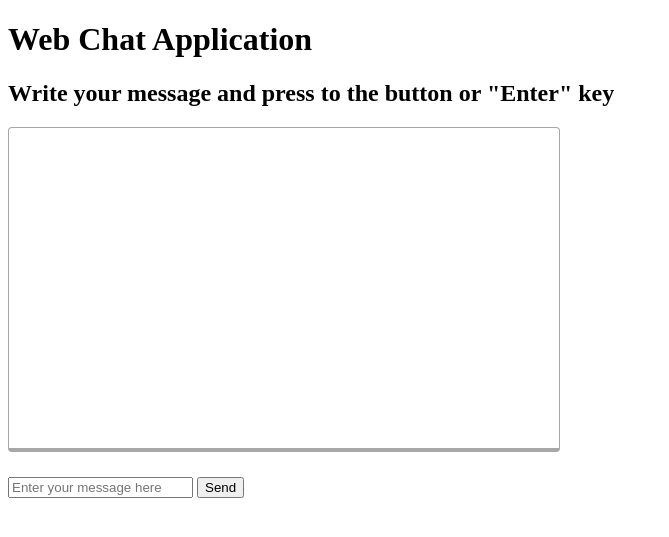
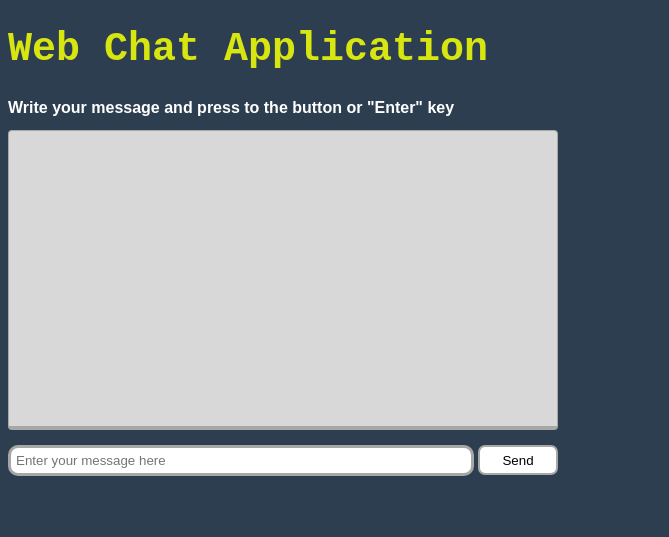
Before and after one commit to refikbakalim/echo, a Flask app: page / in a window 1280 px wide. Shown: the top 537 px of the page, without its empty margins (0-669 px from the left). Run offline with Flask 2, Linux system fonts and the light colour scheme.

Commit message:
add styles

```diff
--- a/static/styles.css
+++ b/static/styles.css
@@ -1,12 +1,65 @@
+*:focus {
+  outline: 0;
+}
+
 #chatbox {
   text-align: left;
-  margin-bottom: 25px;
+  margin-bottom: 15px;
   padding: 10px;
-  background: #fff;
+  background: rgb(216, 216, 216);
   height: 300px;
-  width: 530px;
+  width: 550px;
   border: 1px solid #a7a7a7;
   overflow: auto;
   border-radius: 4px;
   border-bottom: 4px solid #a7a7a7;
+  box-sizing:border-box;
 }
+
+body {
+  background-color: rgb(45, 62, 80);
+  color: rgb(0, 0, 0);
+}
+
+h1 {
+  font-weight: bold;
+  font-family: 'Courier New', Courier, monospace;
+  font-size: 40px;
+  color: rgb(215, 230, 16);
+}
+
+h2 {
+  font-weight: bold;
+  font-size: 16px;
+  color: rgb(255, 255, 255);
+  font-family: Arial, Helvetica, sans-serif;
+}
+
+#usermsg {
+  width:466px;
+  padding:5px;
+  box-sizing:border-box;
+  border: 3px solid #a7a7a7;
+  border-radius:10px;
+}
+#usermsg:focus {
+  border-color:  rgb(70, 70, 70);
+}
+
+#submitmsg {
+  width:80px;
+  height: 30px;
+  box-sizing:border-box;
+  border: 2px solid #a7a7a7;
+  border-radius:7px;
+  background-color:rgb(255, 255, 255);
+}
+#submitmsg:hover {
+  border-color:  #414141;
+  background-color:rgb(255, 255, 255);
+}
+
+#submitmsg:focus {
+  border-color:  #414141;
+  background-color:rgb(175, 175, 175);
+}
```
